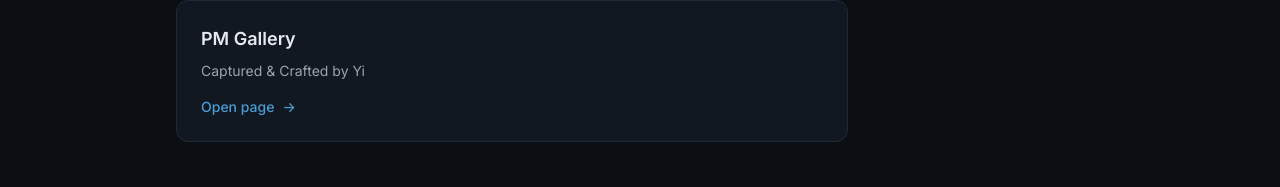
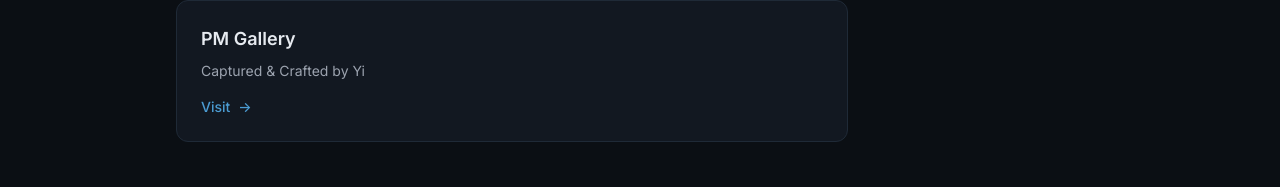
Before and after one commit to MoreIsDifferent/yihao, a Next.js app: page / in a window 1280 px wide. Shown: the part 5126-5313 px from the top of the page. Built offline with nearby package versions, Linux system fonts and the light colour scheme.

Commit message:
change "Open page" to "Visit" in Arts section

```diff
--- a/src/sections/PMGallery.tsx
+++ b/src/sections/PMGallery.tsx
@@ -32,7 +32,7 @@ export function PMGallery() {
             href={item.url}
             className="mt-4 inline-flex items-center gap-2 text-sm font-medium text-accent transition-colors hover:underline"
           >
-            Open page
+            Visit
             <span aria-hidden="true">-&gt;</span>
           </Link>
         </motion.div>
```
